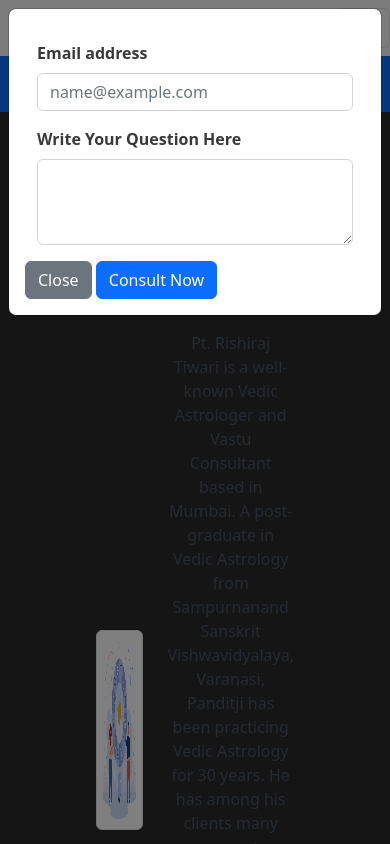
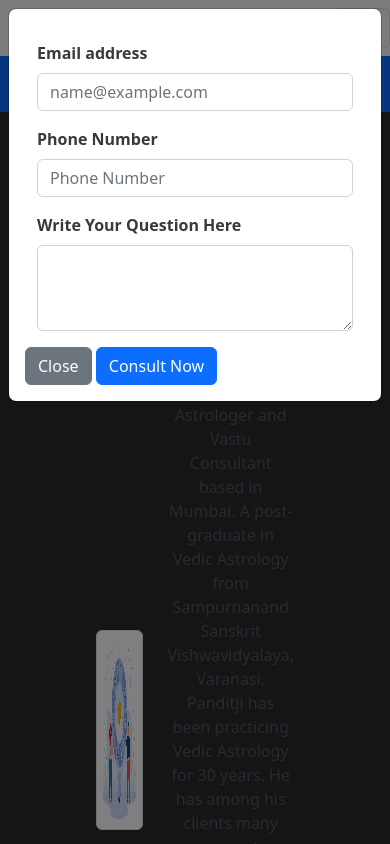
Before and after one commit to subhajit20/Astrologer-Website-using-Django, a Django app: page /ask-yourastroger/ in a window 390 px wide, after a click on "Consult Now ->". Run offline with Django 4.2, Linux system fonts and the light colour scheme; some libraries are stand-ins or nearby versions; some web fonts are replaced.

Commit message:
Added Phone number field to the question model

```diff
--- /dev/null
+++ b/Instruction..txt
@@ -0,0 +1 @@
+Replace all the local sever api call - http://127.0.0.1:8000 with main production api - http://astrovastureport.com/
--- a/astrologerapplogic/models.py
+++ b/astrologerapplogic/models.py
@@ -25,6 +25,7 @@ class WebsiteUser(models.Model):
 class Question(models.Model):
     id = models.AutoField(primary_key=True)
     email = models.EmailField()
+    number = models.CharField(max_length=200,editable=True)
     question = models.CharField(max_length=200,editable=True)
 
     @classmethod
--- a/astrologerapplogic/serializer.py
+++ b/astrologerapplogic/serializer.py
@@ -11,6 +11,12 @@ class QuestionSerializer(serializers.ModelSerializer):
     class Meta:
         model = Question
         fields = "__all__"
+
+    def validate_number(self,value):
+        if "+91" in value or len(value) == 10:
+            return value
+        else:
+            raise serializers.ValidationError("Phone Number is not Valid...")
 
 class SocialLinkSerializer(serializers.ModelSerializer):
     class Meta:
--- a/astrologerapplogic/views.py
+++ b/astrologerapplogic/views.py
@@ -43,8 +43,8 @@ def CreateUsers(request):
 @csrf_protect
 @api_view(["POST"])
 def PostQuestion(request):
-    serializer = QuestionSerializer(data=request.data)
     try:
+        serializer = QuestionSerializer(data=request.data)
         if serializer.is_valid():
             Question.UploadQuestion(**serializer.data)
             flag = Sending_Emails(serializer.data['email'])
@@ -58,12 +58,11 @@ def PostQuestion(request):
             else:
                 return Response({
                     "msg":{
-                        "flag":True,
+                        "flag":False,
                         "success":"Email has not been sent"
                     }
                 })
         else:
-            print(serializer.errors)
             return Response({
                 "msg":{
                     "flag":False,
--- a/templates/ContactUs.html
+++ b/templates/ContactUs.html
@@ -6,6 +6,10 @@
           <p id="errormessage"></p>
            <label for="exampleFormControlInput1" class="form-label">Email address</label>
            <input type="email" name="email" class="email form-control" id="exampleFormControlInput1" placeholder="name@example.com">
+         </div>
+         <div class="mb-3 container">
+           <label for="exampleFormControlInput1" class="form-label">Phone Number</label>
+           <input type="text" name="number" class="number form-control" id="exampleFormControlInput1" placeholder="Phone Number">
          </div>
          <div class="mb-3 container">
            <label for="exampleFormControlTextarea1" class="form-label">Write Your Question Here</label>
@@ -25,6 +29,7 @@
 <script>
      const email = document.querySelector(".email");
      const question = document.querySelector(".question");
+     const number = document.querySelector(".number");
      const loading = document.getElementById("loading");
      const close = document.querySelector(".close");
      const message = document.querySelector('#errormessage')
@@ -42,11 +47,14 @@
         headers: { "X-CSRFToken": '{{csrf_token}}','content-type':'application/json' },
         body:JSON.stringify({
           email:email.value,
-          question:question.value
+          question:question.value,
+          number:number.value
         }),
       });
 
       let data = await res.json();
+
+
       let html = ``;
       if(data.msg.flag == true){
         loading.style.display = 'none';
@@ -62,7 +70,6 @@
           message.innerHTML = '';
         },2000)
       }else{
-        console.log(data)
         loading.style.display = 'none';
         close.style.display = 'block';
         consult.style.display = 'block';
--- a/templates/admin/AdminQuestionpage.html
+++ b/templates/admin/AdminQuestionpage.html
@@ -24,6 +24,7 @@
           <tr>
             <th scope="col">Id</th>
             <th scope="col">Email Handle</th>
+            <th scope="col">Phone Number</th>
             <th scope="col">Question</th>
             <th scope="col"><button>DeleteThis Question</button></th>
           </tr>
@@ -57,6 +58,7 @@
                 html += `<tr>
                             <th scope="row">${question.id}</th>
                             <td>${question.email}</td>
+                            <td>${question.number}</td>
                             <td>${question.question}</td>
                             <td scope="col"><button type="button" id="button${question.id}" onclick="getquestionid(${question.id})" class="btn btn-primary" data-bs-toggle="modal"        data-bs-target="#exampleModal">
                                 Delete
```
Also changed, not shown: astrologerapplogic/migrations/0001_initial.py, astrologerapplogic/migrations/0002_alter_question_number.py (added), db.sqlite3.
